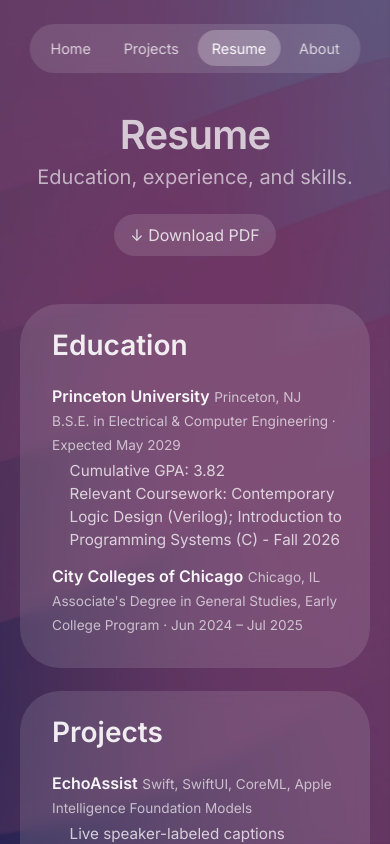
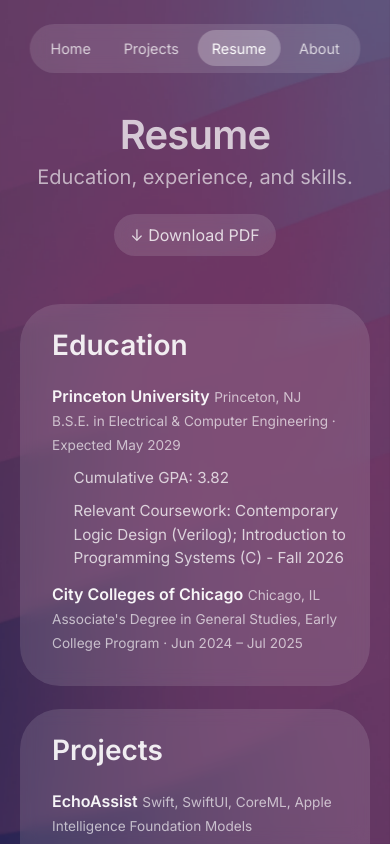
Before and after one commit to wen-ethan/wen-ethan.github.io, a React (Vite) app: page /resume in a window 390 px wide. Built offline with nearby package versions, Linux system fonts and the light colour scheme.

Commit message:
fixed readability on description

```diff
--- a/src/pages/Resume.jsx
+++ b/src/pages/Resume.jsx
@@ -34,7 +34,7 @@ export default function Resume() {
                 <div className="resume-entry">
                   <strong>Princeton University</strong> <span className="resume-meta">Princeton, NJ</span><br />
                   <span className="resume-meta">B.S.E. in Electrical & Computer Engineering · Expected May 2029</span>
-                  <ul>
+                  <ul className="resume-list-plain">
                     <li>Cumulative GPA: 3.82</li>
                     <li>Relevant Coursework: Contemporary Logic Design (Verilog); Introduction to Programming Systems (C) - Fall 2026</li>
                   </ul>
--- a/src/styles/resume.css
+++ b/src/styles/resume.css
@@ -51,10 +51,33 @@
   color: rgba(255, 255, 255, 0.65);
 }
 
+/* Bulma's reset strips list markers, so restore them explicitly */
 .resume-entry ul {
-  margin: 0.25rem 25rem 0 1.1rem;
+  list-style: disc outside;
+  /* Cap the measure by character count rather than a fixed right margin, which
+     collapsed the text into a narrow column at tablet widths */
+  margin: 0.4rem 0 0 1.25rem;
+  max-width: 70ch;
   font-size: 0.95rem;
+  line-height: 1.55;
   color: rgba(255, 255, 255, 0.75);
+}
+
+.resume-entry li {
+  margin-top: 0.35rem;
+  padding-left: 0.2rem;
+  text-wrap: pretty;
+}
+
+.resume-entry li::marker {
+  color: rgba(255, 255, 255, 0.45);
+}
+
+/* Education entries read as plain detail lines, not bulleted accomplishments.
+   Markers are dropped but the indent is left intact so text still lines up
+   with the bulleted sections. */
+.resume-entry ul.resume-list-plain {
+  list-style: none;
 }
 
 /* Skill pills */
@@ -82,6 +105,11 @@
 /* ---------- Mobile ---------- */
 @media (max-width: 768px) {
   .resume-entry ul {
-    margin: 0.25rem 0 0 1.1rem;
+    margin-left: 1.15rem;
+  }
+
+  /* Wrapped bullets run together on narrow screens without extra separation */
+  .resume-entry li {
+    margin-top: 0.6rem;
   }
 }
```
